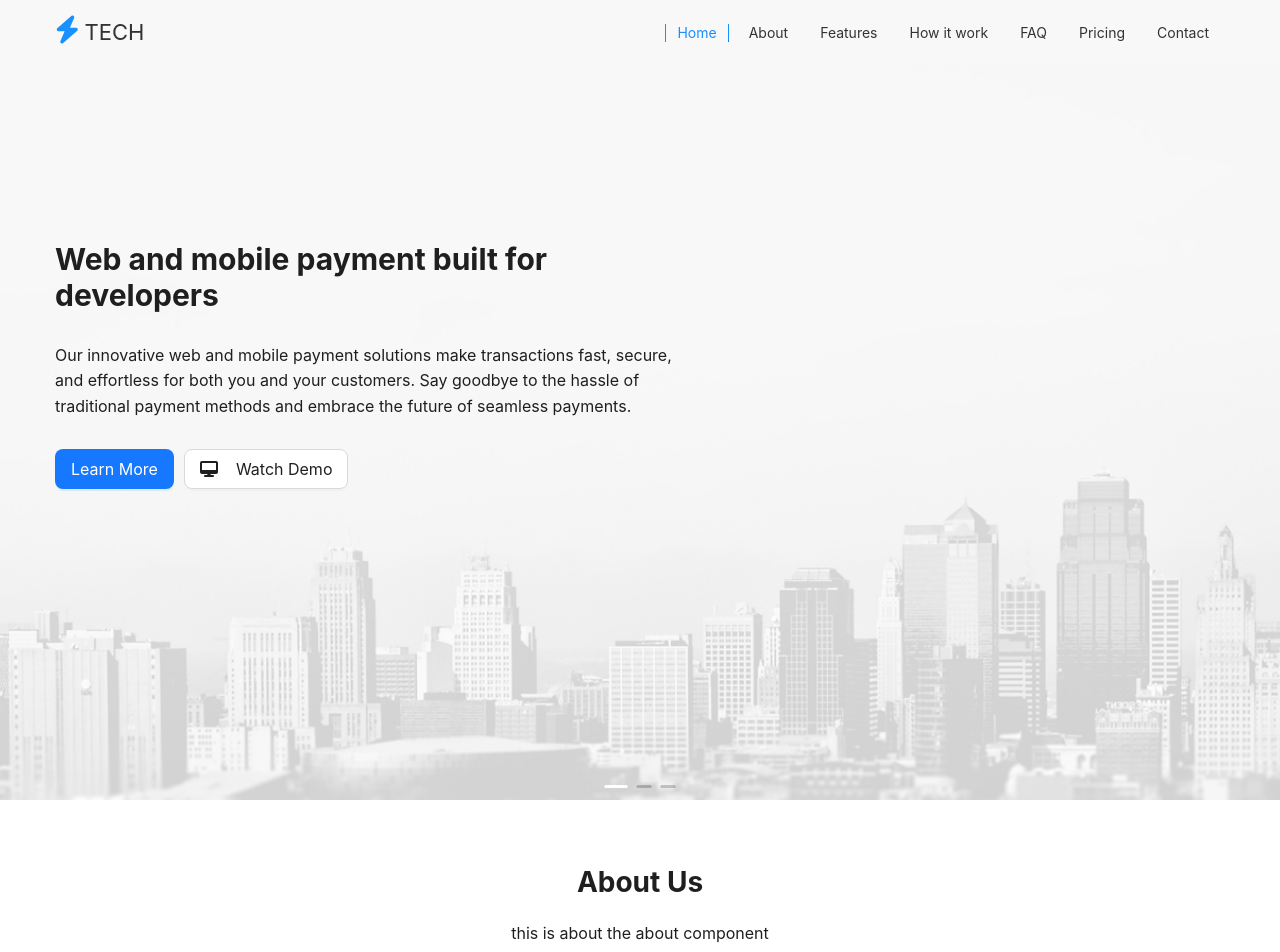
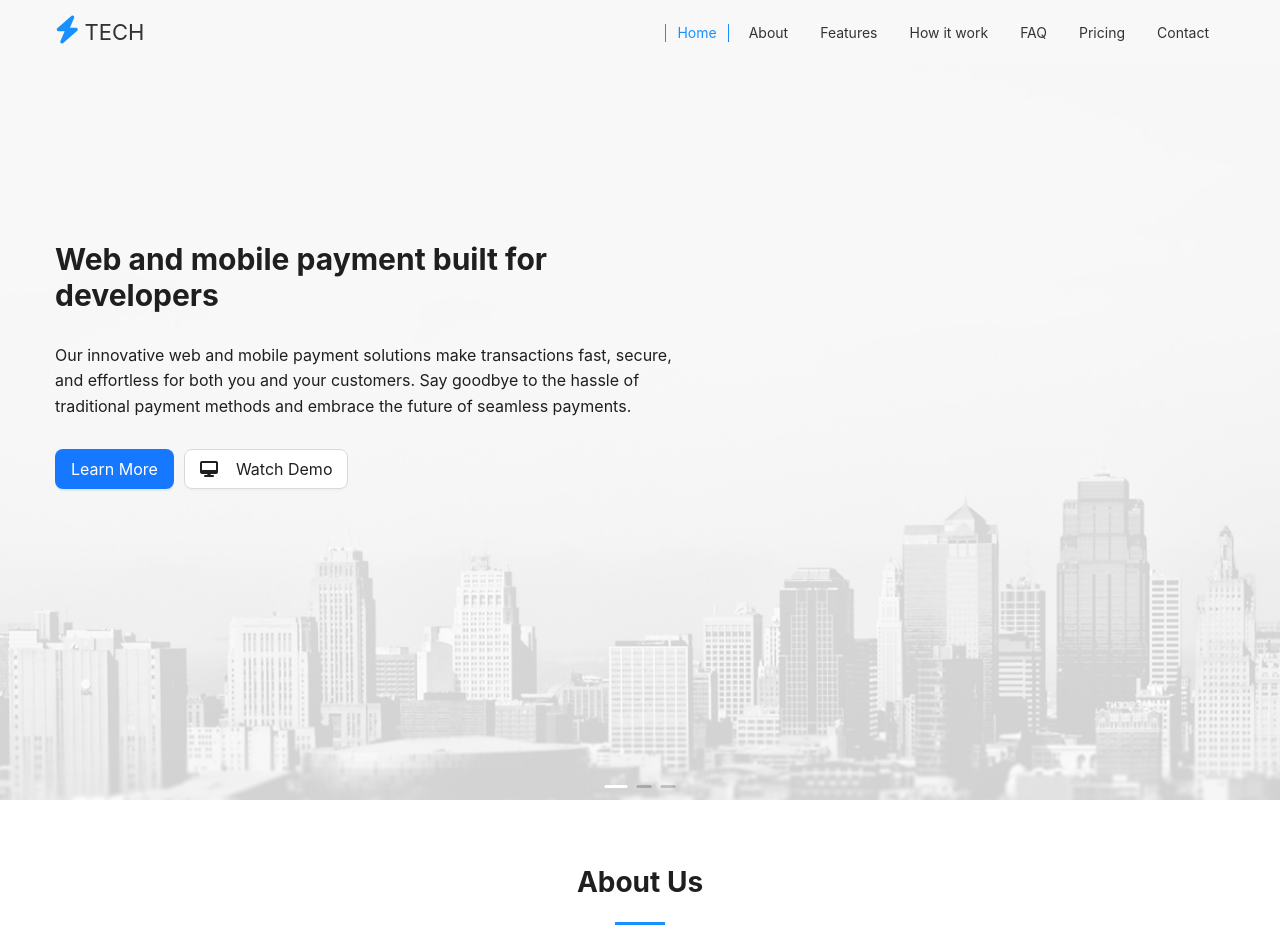
Before and after one commit to sairamchow5555/tech, a React (Create React App) app: page / in a window 1280 px wide. Shown: the top 952 px of the page. Built offline with nearby package versions, Linux system fonts and the light colour scheme.

Commit message:
about component

```diff
--- a/src/components/home/about.js
+++ b/src/components/home/about.js
@@ -28,7 +28,6 @@ function AppAbout(){
         <div className="container-fluid">
             <div className="titleHolder">
                 <h2>About Us</h2>
-                <p>this is about the about component</p>
             </div>
             <div className="contentHolder">
                 <p>Technology has revolutionized the way we live and work, providing us with new and innovative ways to solve problems, improve efficiency, and make our lives easier. From artificial intelligence to cloud computing, the rapid advancements in technology are changing the way we interact with the world around us. As we continue to push the boundaries of what is possible, we can expect new and exciting developments that will further shape the future of our world. Whether it's in healthcare, education, or any other industry, technology has the power to make a positive impact and create a better future for all of us.</p>
```
